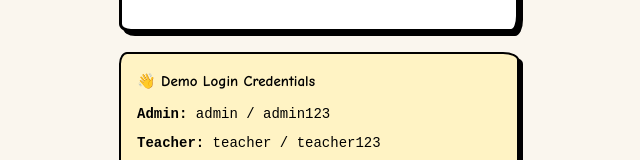
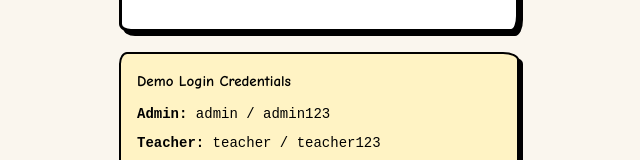
Before and after one commit to Mohamed-nazih/Attendance-Tracker, a React (Vite) app in the folder client/: page /login in a window 1280 px wide. Shown: the part 504-664 px from the top of the page, without its empty margins (321-961 px from the left). Built offline with nearby package versions, Linux system fonts and the light colour scheme.

Commit message:
style: remove emoji from demo credentials in Login.jsx

```diff
--- a/client/src/pages/Login.jsx
+++ b/client/src/pages/Login.jsx
@@ -417,7 +417,7 @@ export default function Login() {
         {/* Demo Credentials */}
         {isDemoMode && (
           <div className="brutal-card" style={{ marginTop: '20px', padding: '16px', background: '#FFF3C4', border: '2px solid #000000', fontSize: '13px', boxShadow: '4px 4px 0px 0px #000000' }}>
-            <h3 style={{ margin: '0 0 12px 0', fontSize: '15px', fontWeight: '800' }}>👋 Demo Login Credentials</h3>
+            <h3 style={{ margin: '0 0 12px 0', fontSize: '15px', fontWeight: '800' }}>Demo Login Credentials</h3>
             <div style={{ display: 'flex', flexDirection: 'column', gap: '8px', fontFamily: 'monospace', fontSize: '14px' }}>
               <div><strong>Admin:</strong>   admin / admin123</div>
               <div><strong>Teacher:</strong> teacher / teacher123</div>
```
